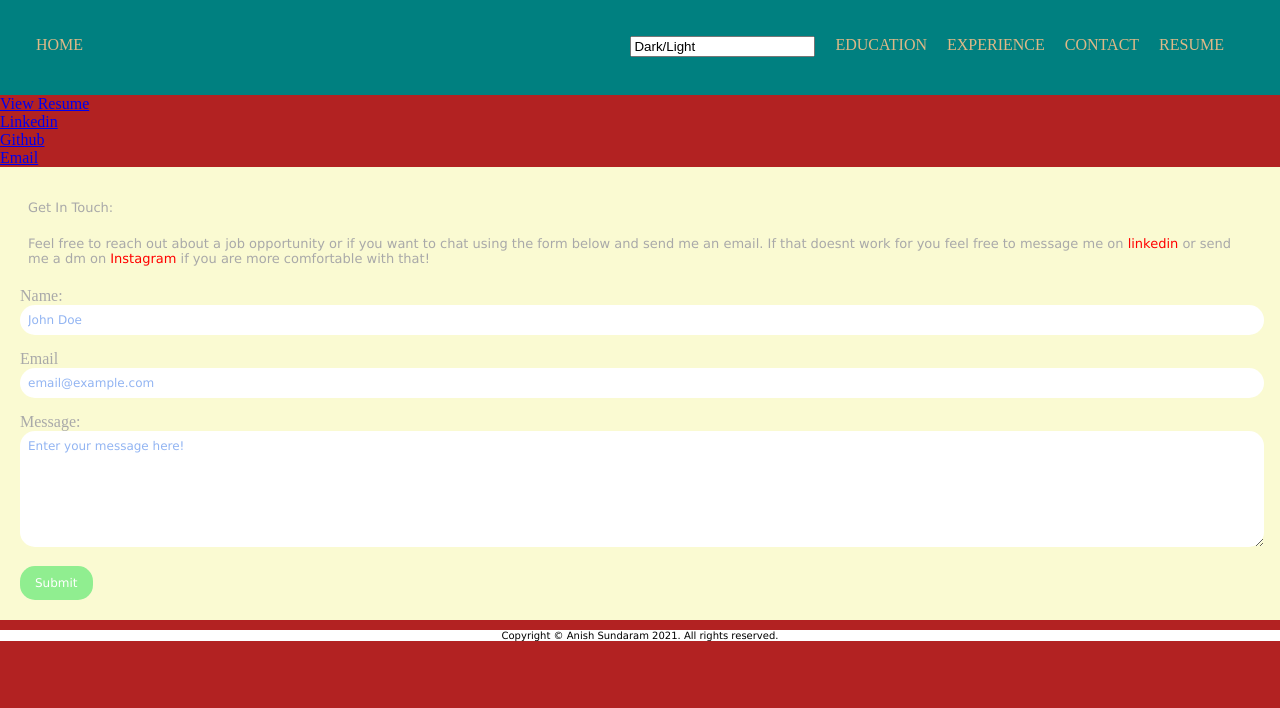
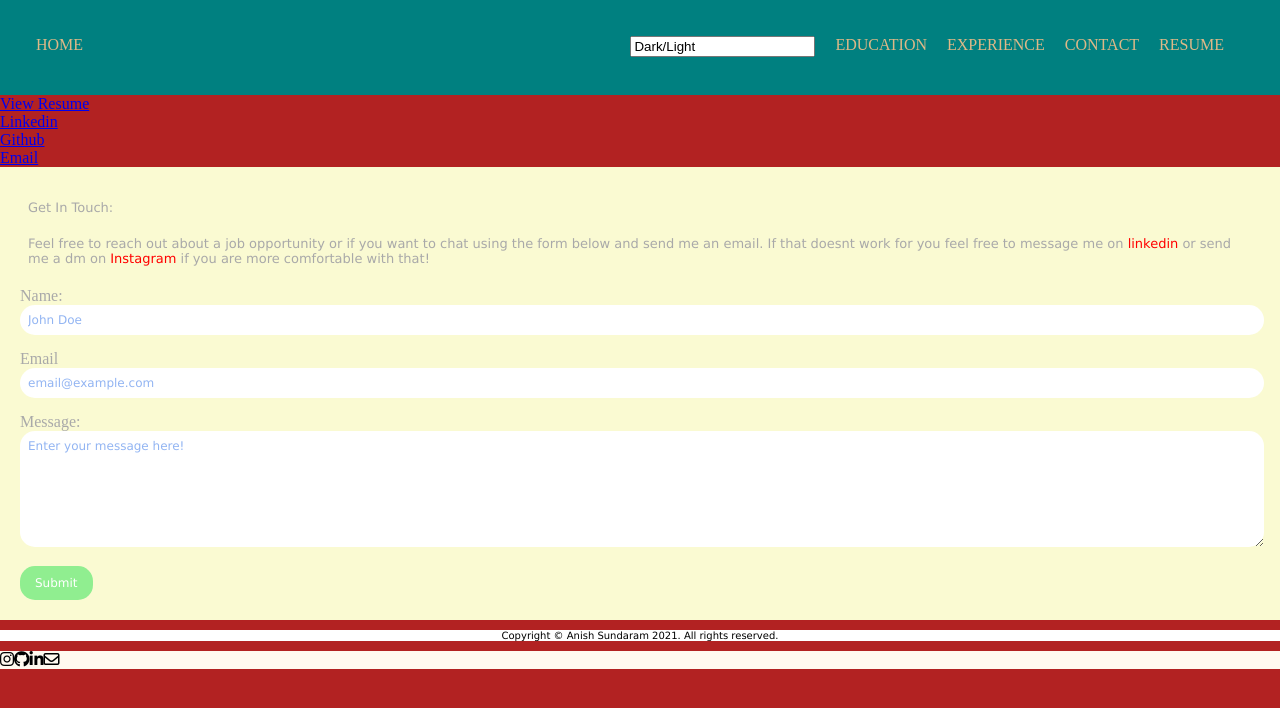
Before and after one commit to anishsundaram/Personal-Website, a plain HTML site: page index.html in a window 1280 px wide. Drawn offline with Linux system fonts and the light colour scheme.

Commit message:
Add CSS folder and icons

```diff
--- a/index.html
+++ b/index.html
@@ -11,7 +11,8 @@
     <link rel="mask-icon" href="favicon/faviconsafari-pinned-tab.svg" color="#5bbad5">
     <meta name="msapplication-TileColor" content="#da532c">
     <meta name="theme-color" content="#ffffff">
-    <link rel="stylesheet" href="styles.css" />
+    <link rel="stylesheet" href="CSS/styles.css" />
+    <script src="https://kit.fontawesome.com/61dc0d0be2.js" crossorigin="anonymous"></script>
 
   </head>
 
@@ -125,6 +126,26 @@
         </p>
       </div>
 
+      <div class="footer-icons">
+        <ul>
+          <li>
+            <i class="fab fa-instagram"></i>
+          </li>
+
+          <li>
+            <i class="fab fa-github"></i>
+          </li>
+
+          <li>
+            <i class="fab fa-linkedin-in"></i>
+          </li>
+
+          <li>
+            <i class="far fa-envelope"></i>
+          </li>
+        </ul>
+      </div>
+
     </footer>
 
   </body>
```
Also changed, not shown: CSS/styles.css (renamed from styles.css).
